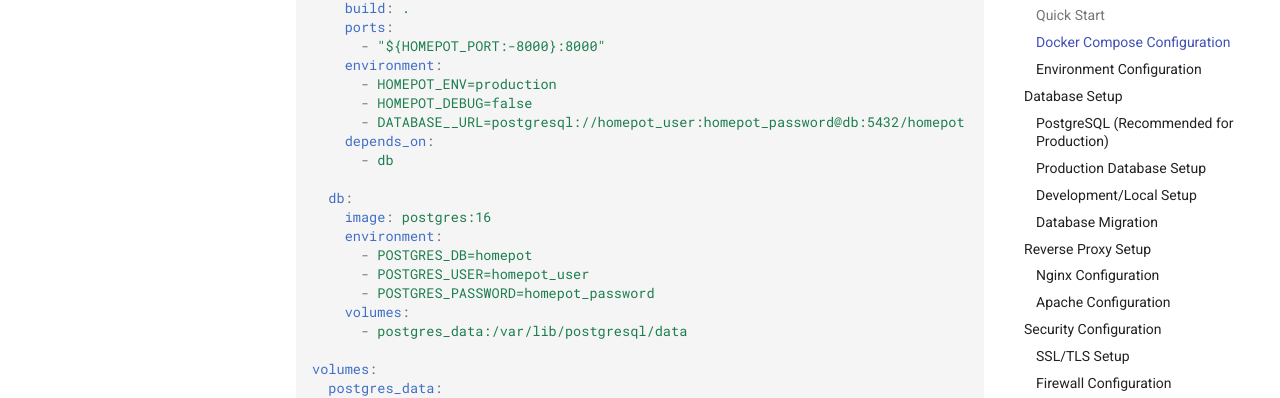
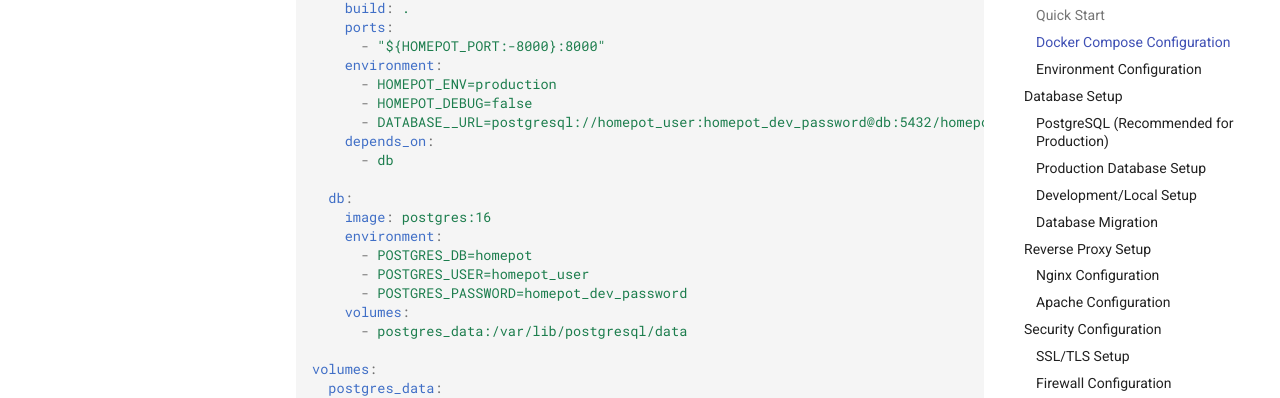
Before and after one commit to brunel-opensim/homepot-client, an MkDocs documentation site: the page built from docs/deployment-guide.md, in a window 1280 px wide and 900 px high, scrolled down 981 px. Shown: the part 147-545 px from the top of the window. Built offline with MkDocs 1.6.1 and Material for MkDocs 9.7.7, drawn with Linux system fonts in a browser that asks for light colours; comment, search, counter and statistics services are not loaded; the version menu is left out.

Commit message:
Standardize database password in documentation - refs #62

```diff
--- a/docs/deployment-guide.md
+++ b/docs/deployment-guide.md
@@ -45,7 +45,7 @@ services:
     environment:
       - HOMEPOT_ENV=production
       - HOMEPOT_DEBUG=false
-      - DATABASE__URL=postgresql://homepot_user:homepot_password@db:5432/homepot
+      - DATABASE__URL=postgresql://homepot_user:homepot_dev_password@db:5432/homepot
     depends_on:
       - db
 
@@ -54,7 +54,7 @@ services:
     environment:
       - POSTGRES_DB=homepot
       - POSTGRES_USER=homepot_user
-      - POSTGRES_PASSWORD=homepot_password
+      - POSTGRES_PASSWORD=homepot_dev_password
     volumes:
       - postgres_data:/var/lib/postgresql/data
 
```
Also changed, not shown: docs/database-guide.md (+2 -2 lines), docs/integration-guide.md (+2 -2 lines), docs/timescaledb-integration.md (+1 -1 lines).
